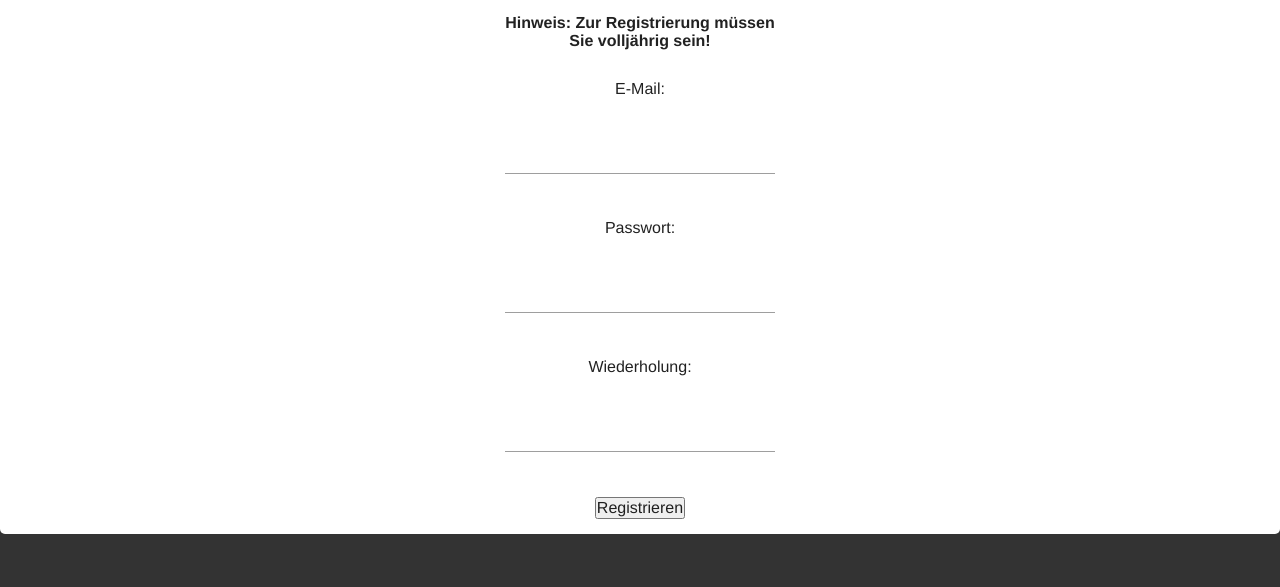
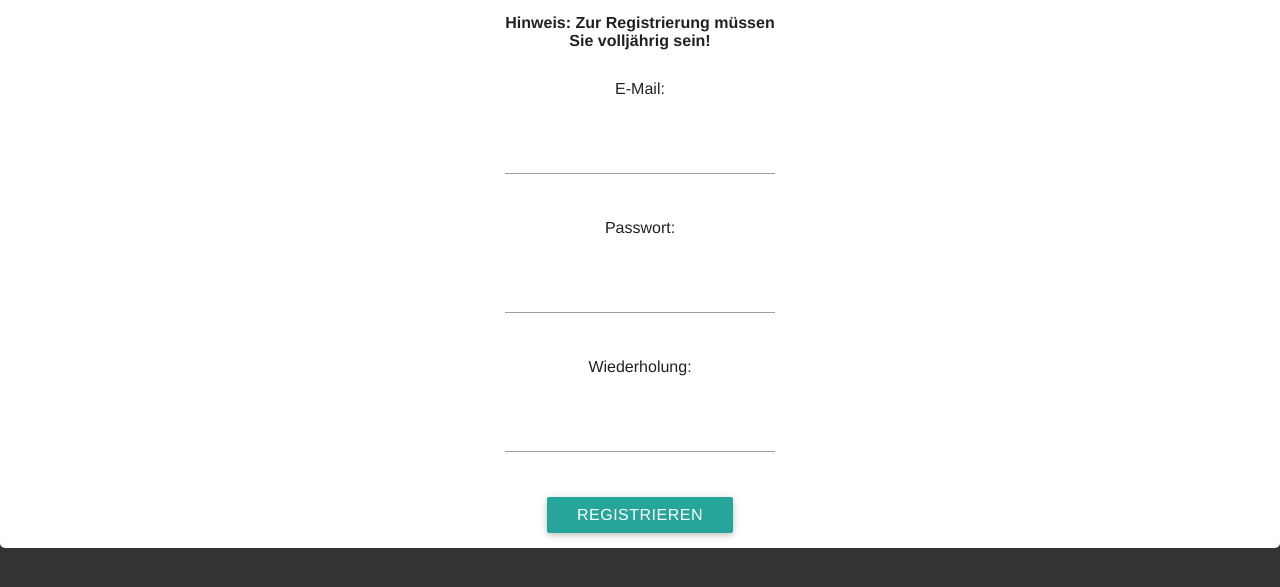
Before and after one commit to kirkozlov/swe, a PHP site: page /reg.php in a window 1280 px wide. Shown: the part 65-652 px from the top of the page. Run offline with PHP 8.4, Linux system fonts and the light colour scheme; some libraries are stand-ins or nearby versions.

Commit message:
noch ein scheiß button

```diff
--- a/reg.php
+++ b/reg.php
@@ -116,7 +116,7 @@
 					<tr><td><input id="p1"type="password" name="password"/></td></td>
 					<tr><td>Wiederholung:</td></tr>
 					<tr><td><input id="p2"type="password" name="passwordw"/></td>
-					<tr><td colspan="2"><input type="submit" name="activ"value="Registrieren" onclick="return clickbutton(this)"/></td></tr>
+					<tr><td colspan="2"><button class="waves-effect waves-light btn" type="submit" name="activ" onclick="-return clickbutton(this)">Registrieren</button></td></tr>
 				</table>
 				</form>
 			</div>
```
